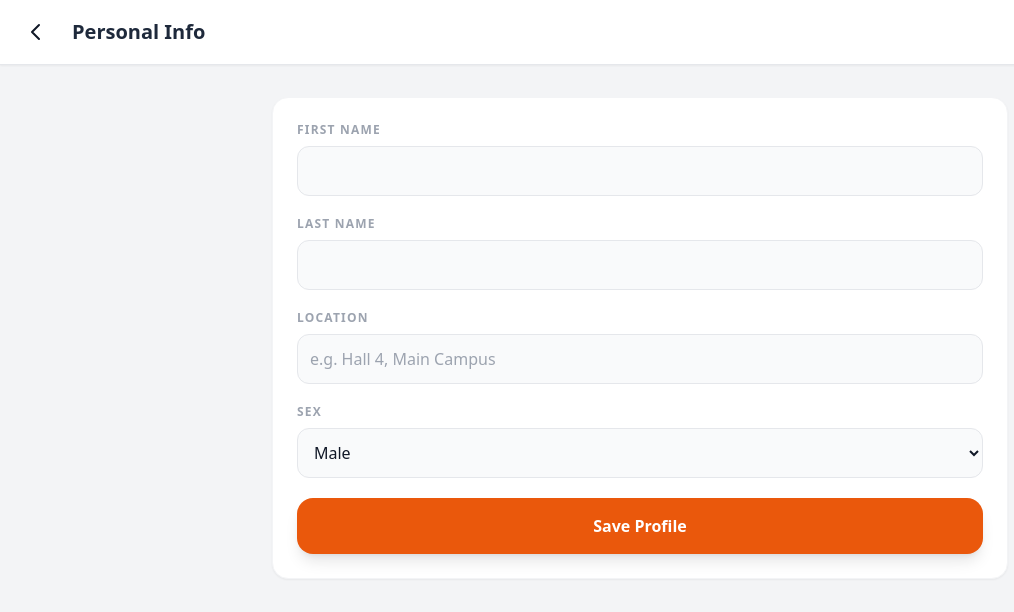
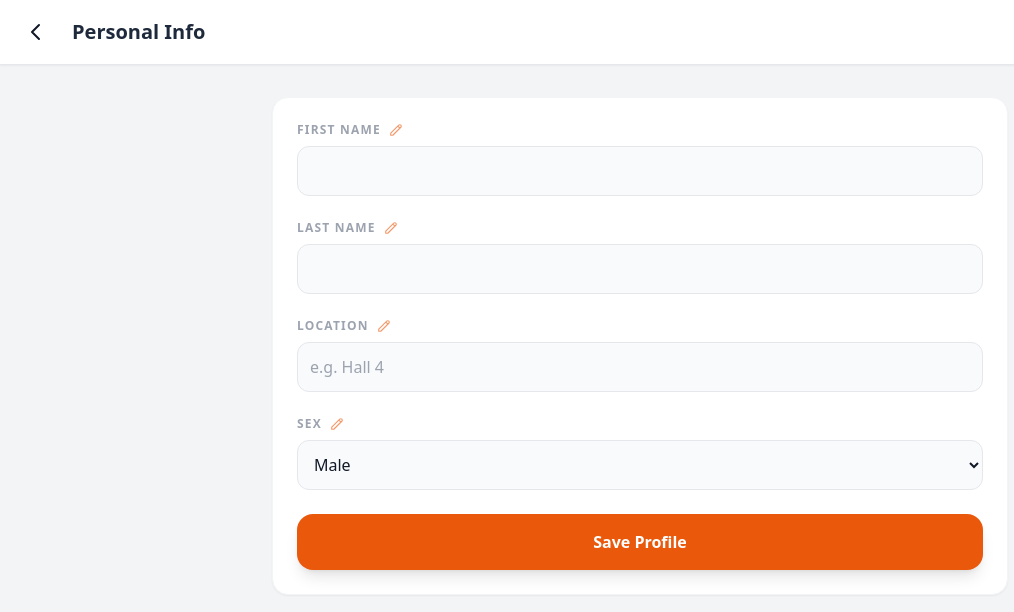
Before and after one commit to Chybyke68/marketplace-backend, a website: page frontend/personal.html in a window 1280 px wide. Shown: the whole page, without its empty margins (0-1014 px from the left). Drawn offline with nearby package versions, Linux system fonts and the light colour scheme; no server answers.

Commit message:
Update personal.html

```diff
--- a/frontend/personal.html
+++ b/frontend/personal.html
@@ -9,7 +9,7 @@
     tailwind.config = { darkMode: 'class', theme: { extend: { colors: { brand: '#ea580c', navy: '#1e293b' } } } }
   </script>
 </head>
-<body class="bg-gray-100 dark:bg-gray-900 text-gray-900 dark:text-gray-100 min-h-screen font-sans pb-20 md:pb-0">
+<body class="bg-gray-100 dark:bg-gray-900 text-gray-900 dark:text-gray-100 min-h-screen font-sans pb-20">
 
   <header class="bg-white dark:bg-gray-800 shadow-sm sticky top-0 z-40 border-b border-gray-200 dark:border-gray-700">
     <div class="max-w-7xl mx-auto px-4 py-3 flex items-center gap-4">
@@ -20,36 +20,45 @@
     </div>
   </header>
 
-  <main class="max-w-3xl mx-auto px-4 py-8 space-y-6">
-    <div class="bg-white dark:bg-gray-800 rounded-2xl shadow-sm border border-gray-100 dark:border-gray-700 p-6 space-y-5">
+  <main class="max-w-3xl mx-auto px-4 py-8">
+    <div class="bg-white dark:bg-gray-800 rounded-2xl shadow-sm border border-gray-100 dark:border-gray-700 p-6 space-y-6">
 
-      <div>
-        <label class="block text-xs font-bold text-gray-400 uppercase tracking-widest mb-2">First Name</label>
+      <div class="group">
+        <label for="firstName" class="flex items-center gap-2 text-xs font-bold text-gray-400 uppercase tracking-widest mb-2 cursor-pointer">
+          First Name
+          <svg class="w-3.5 h-3.5 text-brand opacity-60 group-hover:opacity-100 transition-opacity" fill="none" stroke="currentColor" viewBox="0 0 24 24"><path d="M15.232 5.232l3.536 3.536m-2.036-5.036a2.5 2.5 0 113.536 3.536L6.5 21.036H3v-3.572L16.732 3.732z" stroke-width="2" stroke-linecap="round" stroke-linejoin="round"></path></svg>
+        </label>
         <input id="firstName" class="w-full bg-gray-50 dark:bg-gray-900 border border-gray-200 dark:border-gray-700 p-3 rounded-xl focus:ring-2 focus:ring-brand outline-none transition">
       </div>
 
-      <div>
-        <label class="block text-xs font-bold text-gray-400 uppercase tracking-widest mb-2">Last Name</label>
+      <div class="group">
+        <label for="lastName" class="flex items-center gap-2 text-xs font-bold text-gray-400 uppercase tracking-widest mb-2 cursor-pointer">
+          Last Name
+          <svg class="w-3.5 h-3.5 text-brand opacity-60 group-hover:opacity-100 transition-opacity" fill="none" stroke="currentColor" viewBox="0 0 24 24"><path d="M15.232 5.232l3.536 3.536m-2.036-5.036a2.5 2.5 0 113.536 3.536L6.5 21.036H3v-3.572L16.732 3.732z" stroke-width="2" stroke-linecap="round" stroke-linejoin="round"></path></svg>
+        </label>
         <input id="lastName" class="w-full bg-gray-50 dark:bg-gray-900 border border-gray-200 dark:border-gray-700 p-3 rounded-xl focus:ring-2 focus:ring-brand outline-none transition">
       </div>
 
-      <div>
-        <label class="block text-xs font-bold text-gray-400 uppercase tracking-widest mb-2">Location</label>
-        <input id="location" class="w-full bg-gray-50 dark:bg-gray-900 border border-gray-200 dark:border-gray-700 p-3 rounded-xl focus:ring-2 focus:ring-brand outline-none transition" placeholder="e.g. Hall 4, Main Campus">
+      <div class="group">
+        <label for="location" class="flex items-center gap-2 text-xs font-bold text-gray-400 uppercase tracking-widest mb-2 cursor-pointer">
+          Location
+          <svg class="w-3.5 h-3.5 text-brand opacity-60 group-hover:opacity-100 transition-opacity" fill="none" stroke="currentColor" viewBox="0 0 24 24"><path d="M15.232 5.232l3.536 3.536m-2.036-5.036a2.5 2.5 0 113.536 3.536L6.5 21.036H3v-3.572L16.732 3.732z" stroke-width="2" stroke-linecap="round" stroke-linejoin="round"></path></svg>
+        </label>
+        <input id="location" placeholder="e.g. Hall 4" class="w-full bg-gray-50 dark:bg-gray-900 border border-gray-200 dark:border-gray-700 p-3 rounded-xl focus:ring-2 focus:ring-brand outline-none transition">
       </div>
 
-      <div>
-        <label class="block text-xs font-bold text-gray-400 uppercase tracking-widest mb-2">Sex</label>
+      <div class="group">
+        <label for="sex" class="flex items-center gap-2 text-xs font-bold text-gray-400 uppercase tracking-widest mb-2 cursor-pointer">
+          Sex
+          <svg class="w-3.5 h-3.5 text-brand opacity-60 group-hover:opacity-100 transition-opacity" fill="none" stroke="currentColor" viewBox="0 0 24 24"><path d="M15.232 5.232l3.536 3.536m-2.036-5.036a2.5 2.5 0 113.536 3.536L6.5 21.036H3v-3.572L16.732 3.732z" stroke-width="2" stroke-linecap="round" stroke-linejoin="round"></path></svg>
+        </label>
         <select id="sex" class="w-full bg-gray-50 dark:bg-gray-900 border border-gray-200 dark:border-gray-700 p-3 rounded-xl focus:ring-2 focus:ring-brand outline-none transition">
           <option value="male">Male</option>
           <option value="female">Female</option>
         </select>
       </div>
 
-      <button onclick="update()" class="w-full bg-brand hover:bg-orange-600 text-white font-bold py-4 rounded-2xl shadow-lg transition transform active:scale-95">
-        Save Profile
-      </button>
-
+      <button onclick="update()" class="w-full bg-brand text-white font-bold py-4 rounded-2xl shadow-lg transition transform active:scale-95">Save Profile</button>
     </div>
   </main>
 
@@ -67,20 +76,15 @@
       document.getElementById("location").value = user.location || "";
       document.getElementById("sex").value = user.sex || "male";
     }
-
     async function update() {
       const token = localStorage.getItem("token");
       const name = document.getElementById("firstName").value + " " + document.getElementById("lastName").value;
       const res = await fetch(`${API}/api/auth/update`, {
         method: "PUT",
         headers: { "Content-Type": "application/json", Authorization: token },
-        body: JSON.stringify({
-          name,
-          location: document.getElementById("location").value,
-          sex: document.getElementById("sex").value
-        })
+        body: JSON.stringify({ name, location: document.getElementById("location").value, sex: document.getElementById("sex").value })
       });
-      alert(res.ok ? "Profile Updated ✅" : "Failed ❌");
+      alert(res.ok ? "Saved ✅" : "Failed ❌");
     }
     load();
     if (localStorage.theme === 'dark') document.documentElement.classList.add('dark');
```
